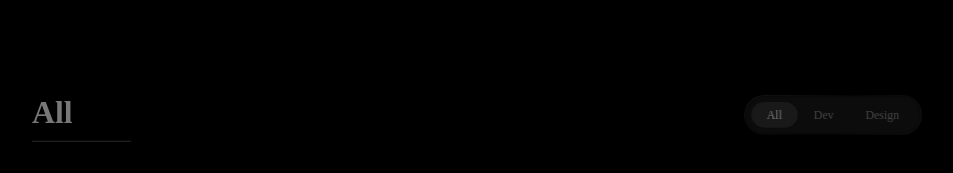
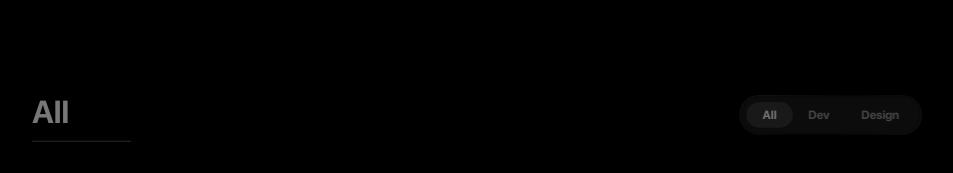
Before and after one commit to Kingvik7/portfolio, a React (Vite) app: page / in a window 1280 px wide. Shown: the top 173 px of the page, without its empty margins (163-1116 px from the left). Built offline with nearby package versions, Linux system fonts and the light colour scheme.

Commit message:
fix fonts

```diff
--- a/src/components/Nav/Navbar.tsx
+++ b/src/components/Nav/Navbar.tsx
@@ -1,11 +1,11 @@
+import { useProjectContext } from "@contexts/ProjectContext";
+import { MixIcon } from "@radix-ui/react-icons";
+import { glass } from "@styles/globalStyles";
+import { animate, motion, useMotionValue, useTransform } from "framer-motion";
+import { useCallback, useEffect, useRef, useState } from "react";
 import styled, { css } from "styled-components";
-import { glass } from "@styles/globalStyles";
-import { useEffect, useRef, useState, useCallback } from "react";
-import { motion, useMotionValue, useTransform, animate } from "framer-motion";
-import { MixIcon } from "@radix-ui/react-icons";
-import { useProjectContext } from "@contexts/ProjectContext";
+import Details from "./NavDetails";
 import NavList from "./NavList";
-import Details from "./NavDetails";
 
 type ContentType = "icon" | "list" | "details";
 
@@ -265,9 +265,7 @@ export default function Navbar() {
 				initial={false}
 				animate={{
 					width:
-            navWidth != null
-              ? navWidth + (projectVisible ? 5 : 0)
-              : undefined,
+						navWidth != null ? navWidth + (projectVisible ? 5 : 0) : undefined,
 				}}
 				transition={
 					projectVisible || isProjectTransitioning
@@ -291,9 +289,7 @@ export default function Navbar() {
 					if (!isDragging.current && !projectVisible) setOpen(true);
 				}}
 			>
-        <ContentWrapper $phase={contentPhase}>
-          {renderContent()}
-        </ContentWrapper>
+				<ContentWrapper $phase={contentPhase}>{renderContent()}</ContentWrapper>
 			</Nav>
 		</NavbarWrapper>
 	);
@@ -342,7 +338,7 @@ const navContentStyles = css`
     gap: 0.5rem;
     align-items: center;
     justify-content: center;
-    font-weight: 900;
+    font-weight: 800;
   }
 `;
 
--- a/src/components/WorkPage/ProjectInfo.tsx
+++ b/src/components/WorkPage/ProjectInfo.tsx
@@ -1,6 +1,6 @@
+import { useProjectContext } from "@contexts/ProjectContext";
+import { projectsData } from "@data/projectsData";
 import styled from "styled-components";
-import { projectsData } from "@data/projectsData";
-import { useProjectContext } from "@contexts/ProjectContext";
 
 type ProjectSection = {
 	heading?: string;
@@ -16,7 +16,8 @@ type ProjectSection = {
 
 export default function ProjectInfo() {
 	const { selectedProject } = useProjectContext();
-  const project = selectedProject != null ? projectsData[selectedProject] : null;
+	const project =
+		selectedProject != null ? projectsData[selectedProject] : null;
 	const sections = (project as { data?: ProjectSection[] } | null)?.data;
 
 	return (
@@ -140,7 +141,7 @@ const SectionNumber = styled.div<{ $align: "left" | "right" }>`
     -apple-system,
     sans-serif;
   font-size: 1.25rem;
-  font-weight: 500;
+  font-weight: 800;
   color: rgba(255, 255, 255, 0.25);
   letter-spacing: 0;
 
--- a/src/components/WorkPage/ProjectMap.tsx
+++ b/src/components/WorkPage/ProjectMap.tsx
@@ -1,11 +1,11 @@
-import styled from "styled-components";
-import { useState, useMemo, useRef, useEffect } from "react";
-import { motion, AnimatePresence, LayoutGroup } from "framer-motion";
-import { ChevronLeftIcon, ChevronRightIcon } from "@radix-ui/react-icons";
-import Tag from "./Tag";
 import { useProjectContext } from "@contexts/ProjectContext";
 import { projectsData } from "@data/projectsData";
+import { ChevronLeftIcon, ChevronRightIcon } from "@radix-ui/react-icons";
 import { glass } from "@styles/globalStyles";
+import { AnimatePresence, LayoutGroup, motion } from "framer-motion";
+import { useEffect, useMemo, useRef, useState } from "react";
+import styled from "styled-components";
+import Tag from "./Tag";
 
 // Each page layout defines its item count and a function to get the card size by index
 const PAGE_LAYOUTS: {
@@ -574,6 +574,7 @@ const Filters = styled.div`
 
   .filter-label {
     position: relative;
+    font-weight: 800;
     z-index: 1;
   }
 `;
--- a/src/index.css
+++ b/src/index.css
@@ -2,6 +2,14 @@
   syntax: "<angle>";
   initial-value: 45deg;
   inherits: false;
+}
+
+@font-face {
+  font-family: "sfpro";
+  src: url("/fonts/SF-Pro-Text-Regular.ttf") format("truetype");
+  font-weight: 400;
+  font-style: normal;
+  font-display: swap;
 }
 
 @font-face {
@@ -18,14 +26,14 @@
   --text-color: #ffffffcf;
   --bg-color: #535353;
 
-  font-family: "system-ui";
+  font-family: -apple-system, BlinkMacSystemFont, system-ui, "Segoe UI", sans-serif;
   line-height: 1.5;
   font-weight: 400;
   padding: 0;
   margin: 0;
 
   color-scheme: light dark;
-  font-synthesis: none;
+  font-synthesis: weight style;
   text-rendering: optimizeLegibility;
   -webkit-font-smoothing: antialiased;
   -moz-osx-font-smoothing: grayscale;
--- a/src/pages/WorkPage.tsx
+++ b/src/pages/WorkPage.tsx
@@ -29,6 +29,6 @@ const WorkPageWrapper = styled(motion.div)`
   overflow: scroll;
   background-color: transparent;
   color: var(--text-color);
-  font-family: bold;
+  font-family: "sfpro", -apple-system, BlinkMacSystemFont, system-ui, sans-serif;
   font-size: 2rem;
 `;
```
Lines whose indentation alone changed are shown as unchanged.
